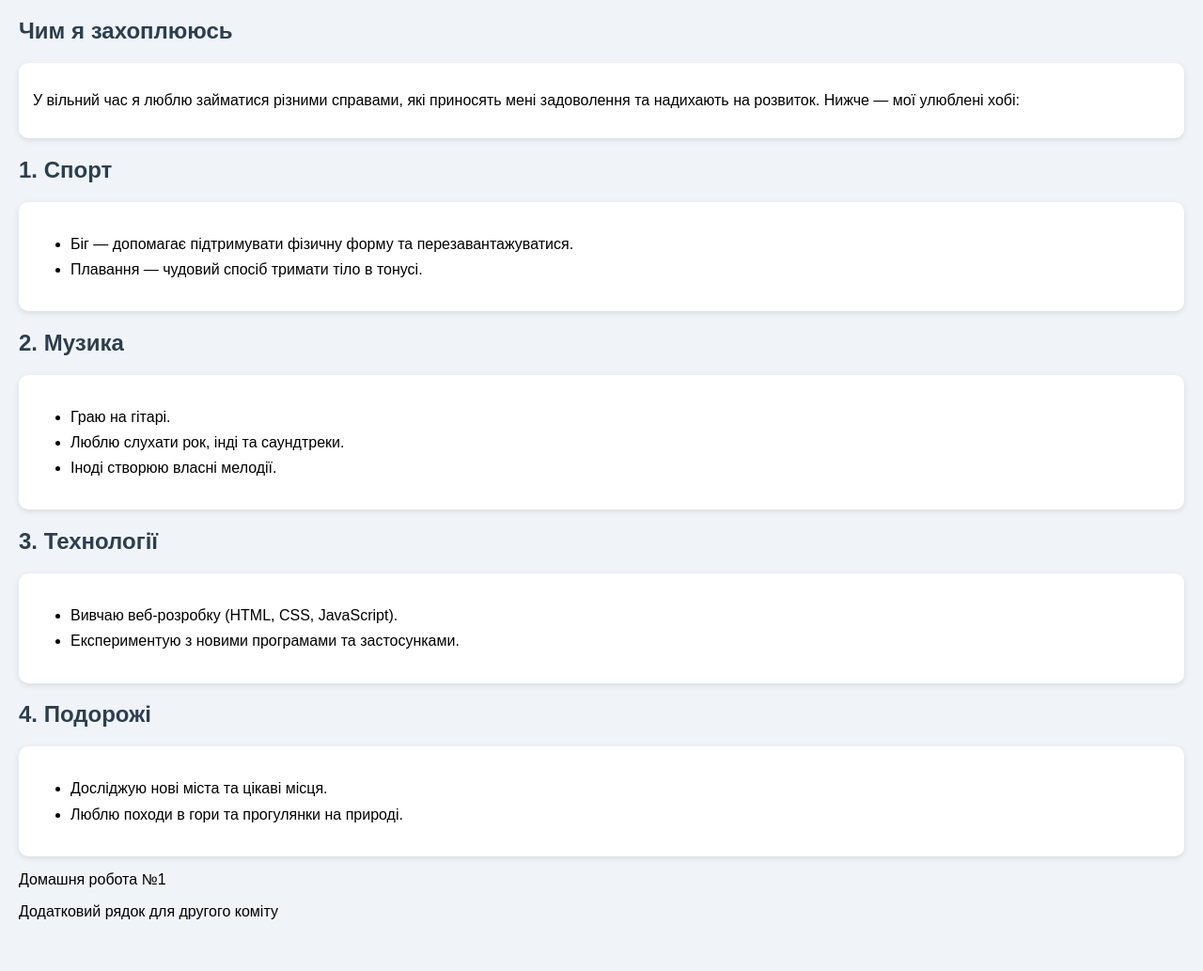
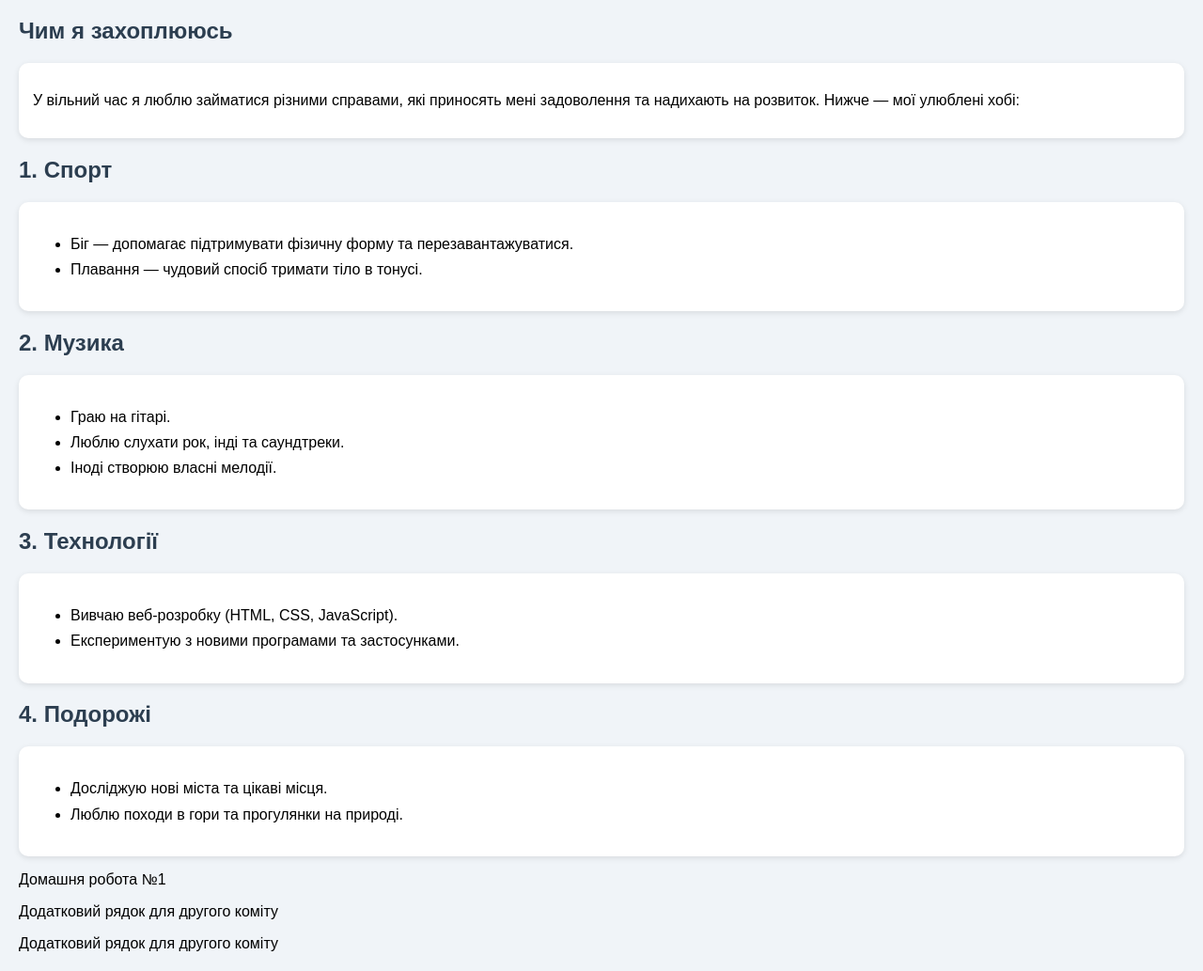
Before and after one commit to BALINA83/homework-1, a plain HTML site: page index.html in a window 1280 px wide. Shown: the part 61-1094 px from the top of the page at 94% size. Before the commit the page ends 1060 px from the top, so only its background shows below. Drawn offline with Linux system fonts and the light colour scheme.

Commit message:
second commit hw-01

```diff
--- a/index.html
+++ b/index.html
@@ -129,3 +129,6 @@
     <p>Домашня робота №1</p>
 </footer>
 <p>Додатковий рядок для другого коміту</p>
+<footer>
+    <p>Додатковий рядок для другого коміту</p>
+</footer>
```
